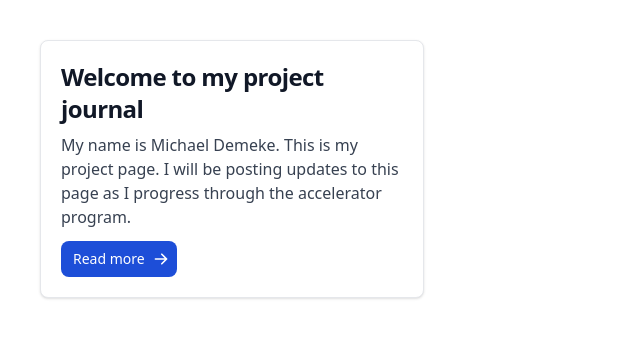
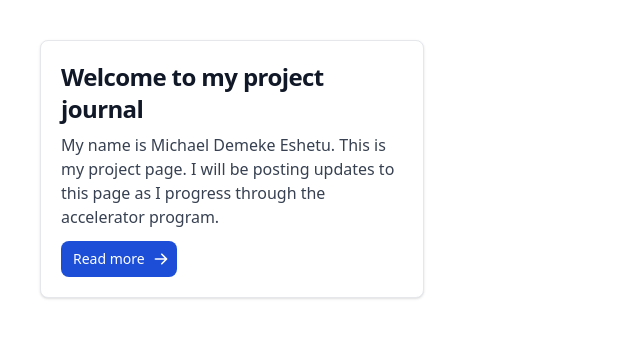
Before and after one commit to Mikdem/project-journal-starter-main, a website: page project-journal-starter-main/src/index.html in a window 1280 px wide. Shown: the whole page, without its empty margins (0-640 px from the left). Drawn offline with nearby package versions, Linux system fonts and the light colour scheme; files that its build step writes are made by us from their sources.

Commit message:
changes made

```diff
--- a/project-journal-starter-main/src/index.html
+++ b/project-journal-starter-main/src/index.html
@@ -14,7 +14,7 @@
           <a href="#">
               <h5 class="mb-2 text-2xl font-bold tracking-tight text-gray-900 dark:text-white">Welcome to my project journal</h5>
           </a>
-          <p class="mb-3 font-normal text-gray-700 dark:text-gray-400">My name is Michael Demeke. This is my project page. I will be posting updates to this page as I progress through the accelerator program.</p>
+          <p class="mb-3 font-normal text-gray-700 dark:text-gray-400">My name is Michael Demeke Eshetu. This is my project page. I will be posting updates to this page as I progress through the accelerator program.</p>
           <a href="#" class="inline-flex items-center px-3 py-2 text-sm font-medium text-center text-white bg-blue-700 rounded-lg hover:bg-blue-800 focus:ring-4 focus:outline-none focus:ring-blue-300 dark:bg-blue-600 dark:hover:bg-blue-700 dark:focus:ring-blue-800">
               Read more
               <svg aria-hidden="true" class="w-4 h-4 ml-2 -mr-1" fill="currentColor" viewBox="0 0 20 20" xmlns="http://www.w3.org/2000/svg"><path fill-rule="evenodd" d="M10.293 3.293a1 1 0 011.414 0l6 6a1 1 0 010 1.414l-6 6a1 1 0 01-1.414-1.414L14.586 11H3a1 1 0 110-2h11.586l-4.293-4.293a1 1 0 010-1.414z" clip-rule="evenodd"></path></svg>
```
